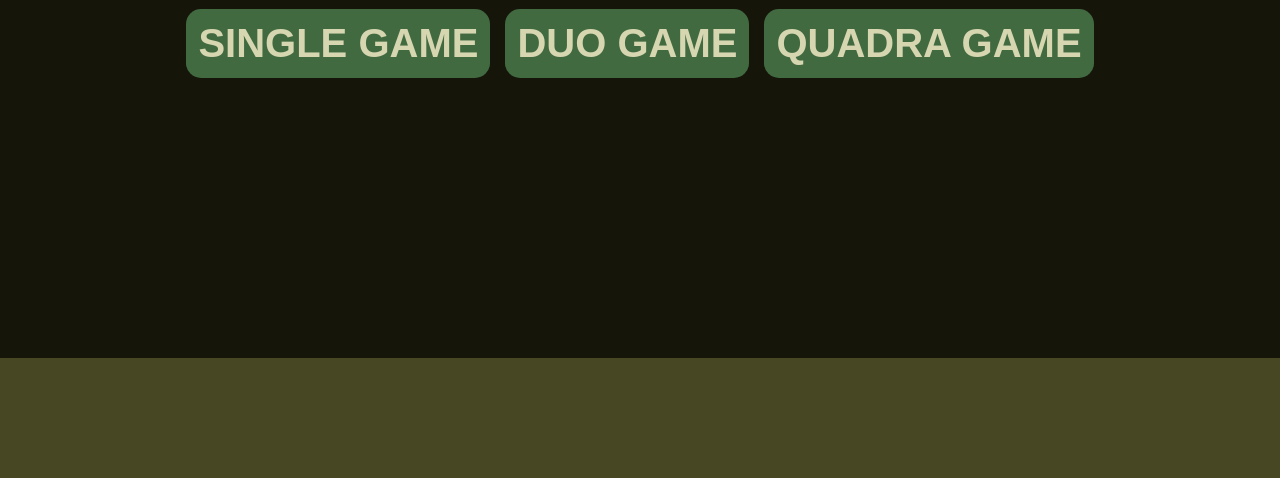
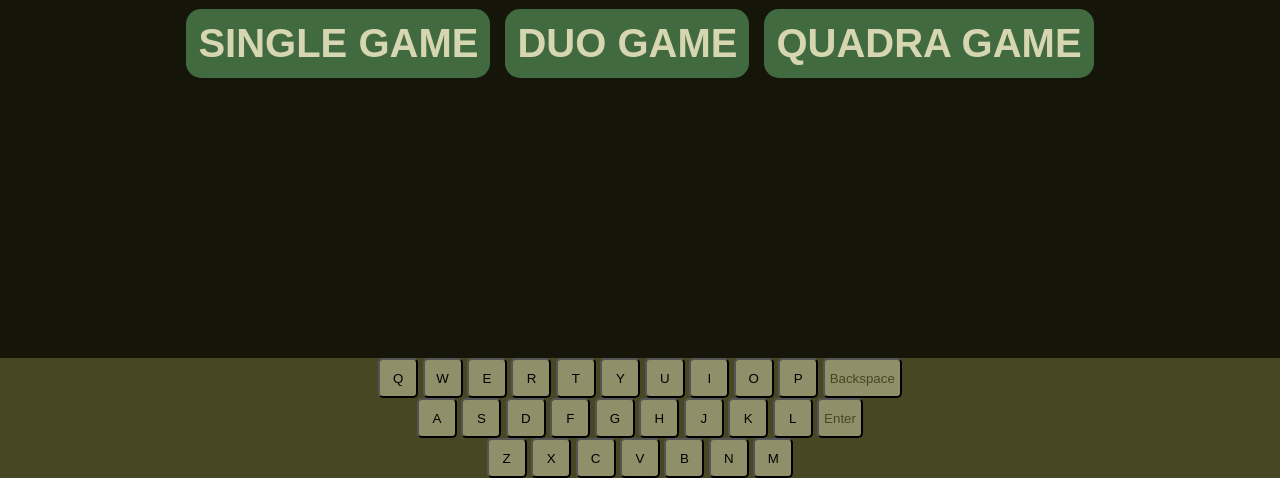
Before and after one commit to gui-s-antunes/guess-word-game, a website built with webpack: page frontend/index.html in a window 1280 px wide. Shown: the part 442-920 px from the top of the page. Before the commit the page ends 800 px from the top, so only its background shows below. Built offline with nearby package versions, Linux system fonts and the light colour scheme; no server answers.

Commit message:
keyboard added

```diff
--- a/frontend/assets/css/style.css
+++ b/frontend/assets/css/style.css
@@ -114,6 +114,7 @@ body {
 
 .container {
   display: flex;
+  flex-direction: column;
   align-items: center;
   justify-content: center;
   margin: 0px auto;
@@ -166,3 +167,41 @@ body {
 .word tr [color='missedBlock'] {
   animation: blockFlip 0.5s linear forwards;
 }
+
+#keyboard {
+  display: flex;
+  flex-direction: column;
+  justify-content: center;
+  align-items: center;
+}
+
+#keyboard .keyboard-btn {
+  width: 40px;
+  height: 40px;
+  border-radius: 5px;
+  background: linear-gradient(
+      to right,
+      var(--moss-green-color) 50%,
+      var(--moss-green-color) 50%
+    ),
+    linear-gradient(
+      to right,
+      var(--moss-green-color) 50%,
+      var(--moss-green-color) 50%
+    );
+  background-size: 100% 50%;
+  background-position: center top, center bottom;
+  background-repeat: no-repeat;
+}
+
+.keyboard-btn:hover {
+  cursor: pointer;
+}
+
+#keyboard #keyboard-enter,
+#keyboard #keyboard-backspace {
+  width: auto;
+  padding: 0 5px;
+  background: var(--moss-green-color);
+  color: var(--drab-dark-brown-color);
+}
--- a/frontend/index.html
+++ b/frontend/index.html
@@ -28,6 +28,44 @@
         <!-- cada tr é uma row (linha) e cada td é uma célula da linha; fazer no js -->
         <!-- </table> -->
       </div>
+      <div id="keyboard">
+        <div id="__keyboard-first-line">
+          <button id="Q" class="keyboard-btn">Q</button>
+          <button id="W" class="keyboard-btn">W</button>
+          <button id="E" class="keyboard-btn">E</button>
+          <button id="R" class="keyboard-btn">R</button>
+          <button id="T" class="keyboard-btn">T</button>
+          <button id="Y" class="keyboard-btn">Y</button>
+          <button id="U" class="keyboard-btn">U</button>
+          <button id="I" class="keyboard-btn">I</button>
+          <button id="O" class="keyboard-btn">O</button>
+          <button id="P" class="keyboard-btn">P</button>
+          <button id="keyboard-backspace" class="keyboard-btn">
+            Backspace
+          </button>
+        </div>
+        <div id="__keyboard-second-line">
+          <button id="A" class="keyboard-btn">A</button>
+          <button id="S" class="keyboard-btn">S</button>
+          <button id="D" class="keyboard-btn">D</button>
+          <button id="F" class="keyboard-btn">F</button>
+          <button id="G" class="keyboard-btn">G</button>
+          <button id="H" class="keyboard-btn">H</button>
+          <button id="J" class="keyboard-btn">J</button>
+          <button id="K" class="keyboard-btn">K</button>
+          <button id="L" class="keyboard-btn">L</button>
+          <button id="keyboard-enter" class="keyboard-btn">Enter</button>
+        </div>
+        <div id="keyboard-third-line">
+          <button id="Z" class="keyboard-btn">Z</button>
+          <button id="X" class="keyboard-btn">X</button>
+          <button id="C" class="keyboard-btn">C</button>
+          <button id="V" class="keyboard-btn">V</button>
+          <button id="B" class="keyboard-btn">B</button>
+          <button id="N" class="keyboard-btn">N</button>
+          <button id="M" class="keyboard-btn">M</button>
+        </div>
+      </div>
     </div>
 
     <script src="assets/js/bundle.js"></script>
```
Also changed, not shown: src/utils/replaceString.ts (added, +8 -0 lines).
